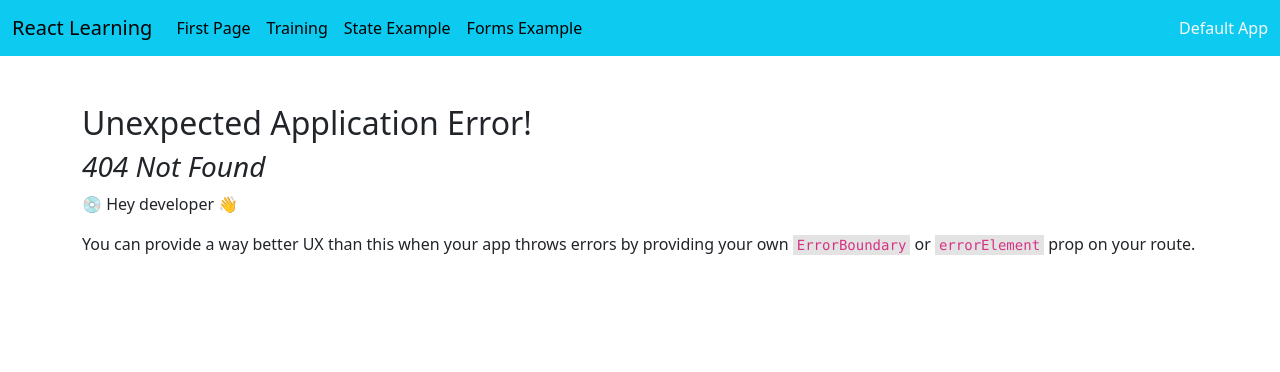
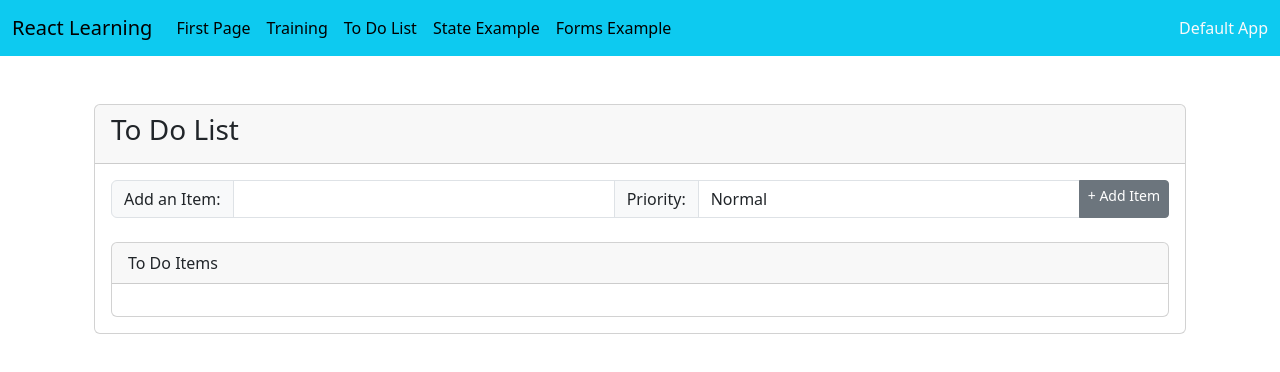
Before and after one commit to DexterAntonyNoronha/firstapp, a React (Create React App) app: page /toDoApp in a window 1280 px wide. Before the commit this address had no page. Shown: the top 372 px of the page. Built offline with nearby package versions, Linux system fonts and the light colour scheme.

Commit message:
Added the todo app

```diff
--- a/src/Navigations.jsx
+++ b/src/Navigations.jsx
@@ -9,6 +9,9 @@ export function Navigate() {
                     </div>
                     <div className="navbar-nav">
                         <a href="/training" className="nav-link active">Training</a>
+                    </div>
+                    <div className="navbar-nav">
+                        <a href="/todoApp" className="nav-link active">To Do List</a>
                     </div>
                     <div className="navbar-nav">
                         <a href="/state" className="nav-link active">State Example</a>
--- /dev/null
+++ b/src/ToDoList/ToDoList.jsx
@@ -0,0 +1,115 @@
+import { useState } from "react";
+
+export function ToDoList() {
+    const [itemInfo, setItemInfo] = useState([]);
+
+    const InitialState = {
+        todoItem: "",
+        priority: "",
+    };
+
+    const [itemDetails, setItemDetails] = useState(InitialState);
+
+    const getItemName = (e) => {
+        //setItemName(e.target.value);
+
+        let inputInfo = e.target.name;
+        let inputVal = e.target.value;
+
+        let className = "bg-primary";
+
+        switch (inputVal) {
+            case "Normal":
+                className = "bg-primary";
+                break;
+            case "High Priority":
+                className = "bg-danger";
+                break;
+            case "Medium Priority":
+                className = "bg-warning";
+                break;
+            default:
+                className = inputVal;
+                break;
+        }
+
+        setItemDetails({
+            ...itemDetails,
+            [inputInfo]: className,
+        });
+    };
+
+    const addItem = (e) => {
+        //if (!itemName) return;
+        let a = [...itemInfo];
+        a.push(itemDetails);
+        setItemDetails(InitialState);
+        setItemInfo(a);
+    };
+
+    const removeItem = (e) => {
+        let todoItems = [...itemInfo];
+        // todoItems.splice(e, 1);
+        // setItemInfo(todoItems);
+        todoItems[e].completed = true;
+        setItemInfo(todoItems);
+    }
+
+    return (
+        <div className='container'>
+            <div className='card'>
+                <div className='card-header'>
+                    <h3>To Do List </h3>{" "}
+                </div>
+                <div className='card-body'>
+                    <div className='col-md-6 input-group'>
+                        <label className='input-group-text'>Add an Item:</label>
+                        <input
+                            type='text'
+                            name='todoItem'
+                            className='form-control'
+                            onChange={getItemName}
+                        ></input>
+                        <label className='input-group-text'>Priority:</label>
+                        <select
+                            className='form-control'
+                            name='priority'
+                            onChange={getItemName}
+                        >
+                            <option>Normal</option>
+                            <option>High Priority</option>
+                            <option>Medium Priority</option>
+                        </select>
+                        <div
+                            className='btn btn-sm btn-secondary '
+                            onClick={addItem}
+                        >
+                            + Add Item
+                        </div>
+                    </div>
+                    <div className='mt-4 card'>
+                        <div className='card-header'>To Do Items</div>
+                        <div className='card-body row'>
+                            {itemInfo.map((item, index) => {
+                                return (
+                                    <div className='input-group' key={index}>
+                                        <div className={
+                                            item.priority +
+                                            " badge text-light bg-primary mb-1 p-2"
+                                        }
+                                        >
+                                            {item.completed ? <strike>{item.todoItem}</strike> : item.todoItem}
+                                            <span className={!item.completed ? 'btn badge bg-light text-dark ms-3' : 'btn badge bg-success text-light ms-3'} onClick={() => removeItem(index)} data-index={index}>
+                                                {item.completed ? 'Complete' : 'Done'}
+                                            </span>
+                                        </div>
+                                    </div>
+                                );
+                            })}
+                        </div>
+                    </div>
+                </div>
+            </div>
+        </div>
+    );
+}
--- a/src/index.js
+++ b/src/index.js
@@ -10,6 +10,7 @@ import { Navigate } from "./Navigations";
 import "../node_modules/bootstrap/dist/css/bootstrap.min.css";
 import { ReactStateBasic } from "./ReactStateBasic";
 import { ReactMultiStateExample } from "./DaySix/ReactStates";
+import { ToDoList } from "./ToDoList/ToDoList";
 
 const root = ReactDOM.createRoot(document.getElementById("root"));
 
@@ -17,6 +18,10 @@ const router = createBrowserRouter([
     {
         path: "/training",
         element: <ReactMultiStateExample />,
+    },
+    {
+        path: "/toDoApp",
+        element: <ToDoList />,
     },
     {
         path: "/",
```
